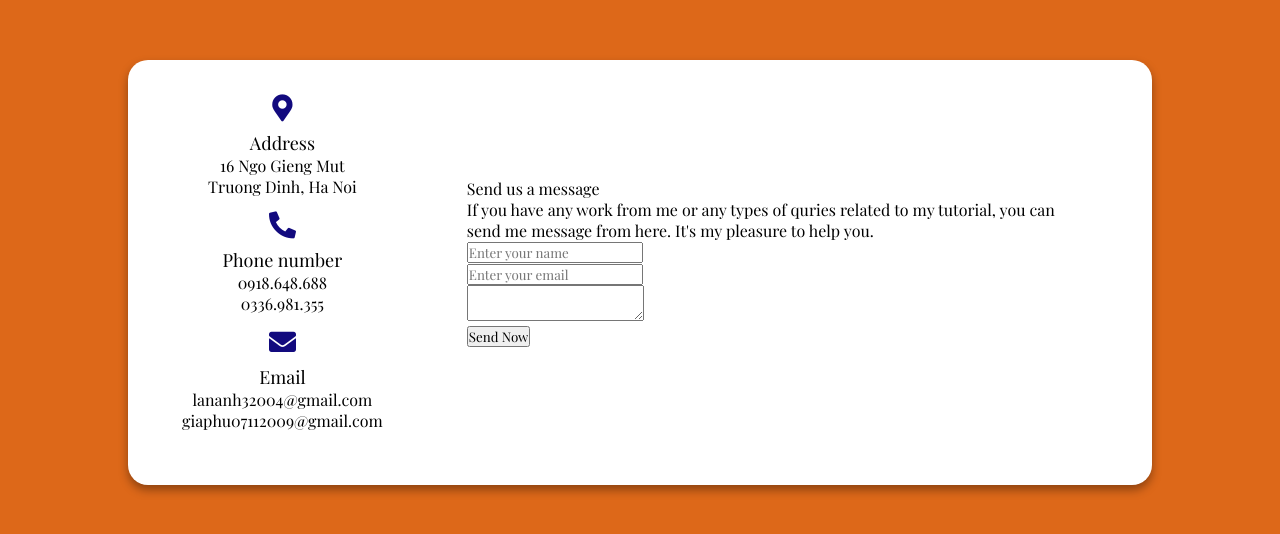
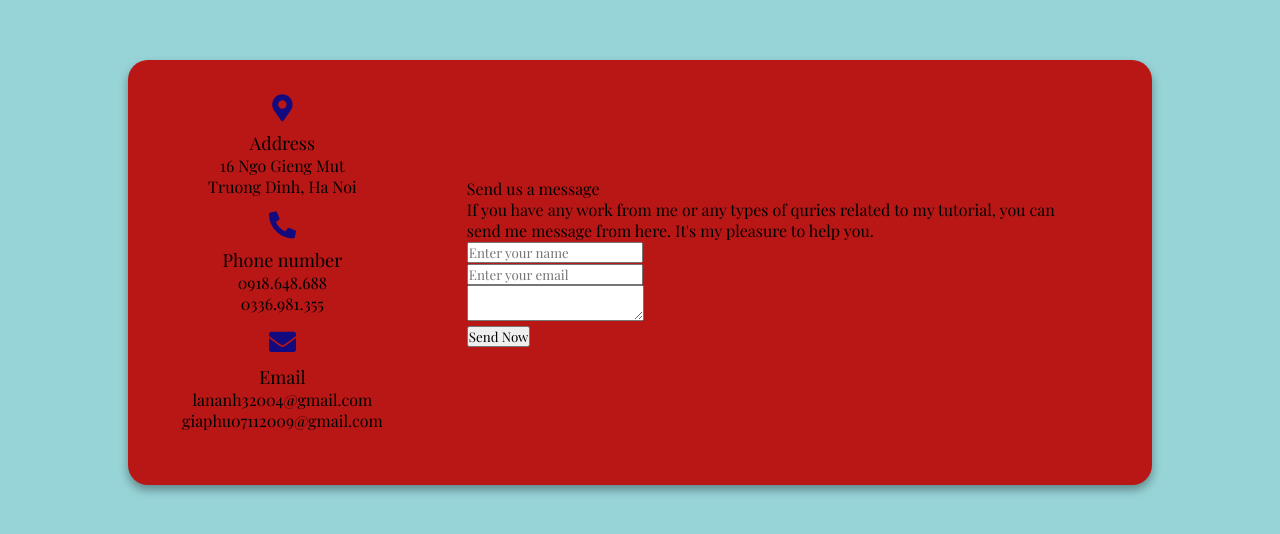
Before and after one commit to lananh32004/reponsive-contact-us-form, a plain HTML site: page index.html in a window 1280 px wide. Shown: the part 128-662 px from the top of the page. Drawn offline with nearby package versions, Linux system fonts and the light colour scheme.

Commit message:
:q change color

```diff
--- a/style.css
+++ b/style.css
@@ -9,7 +9,7 @@
 body {
     min-height: 100vh;
     width:100%;
-    background: #dd6819;
+    background: #97d4d8;
     display: flex;
     align-items: center;
     justify-content: center;
@@ -17,7 +17,7 @@ body {
 }
 .container {
     width: 80%;
-    background: #fff;
+    background: #b91616;
     padding: 20px 60px 40px 40px;
     border-radius: 20px;
     box-shadow: 0 5px 10px rgba(0, 0, 0, 0.36)
```
